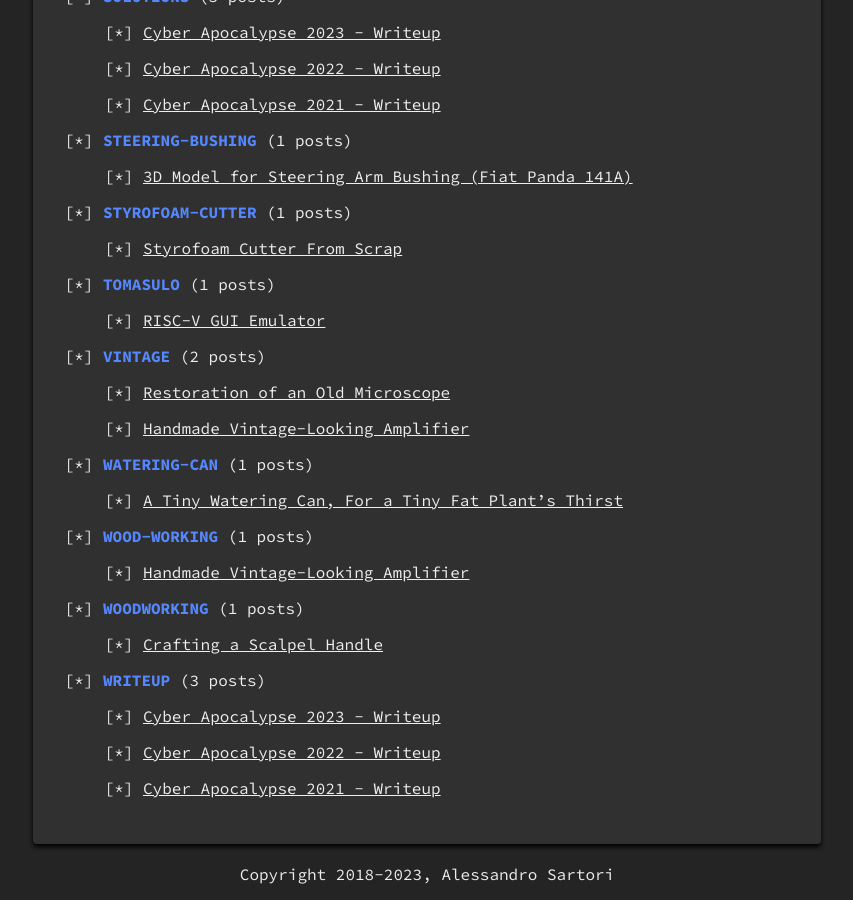
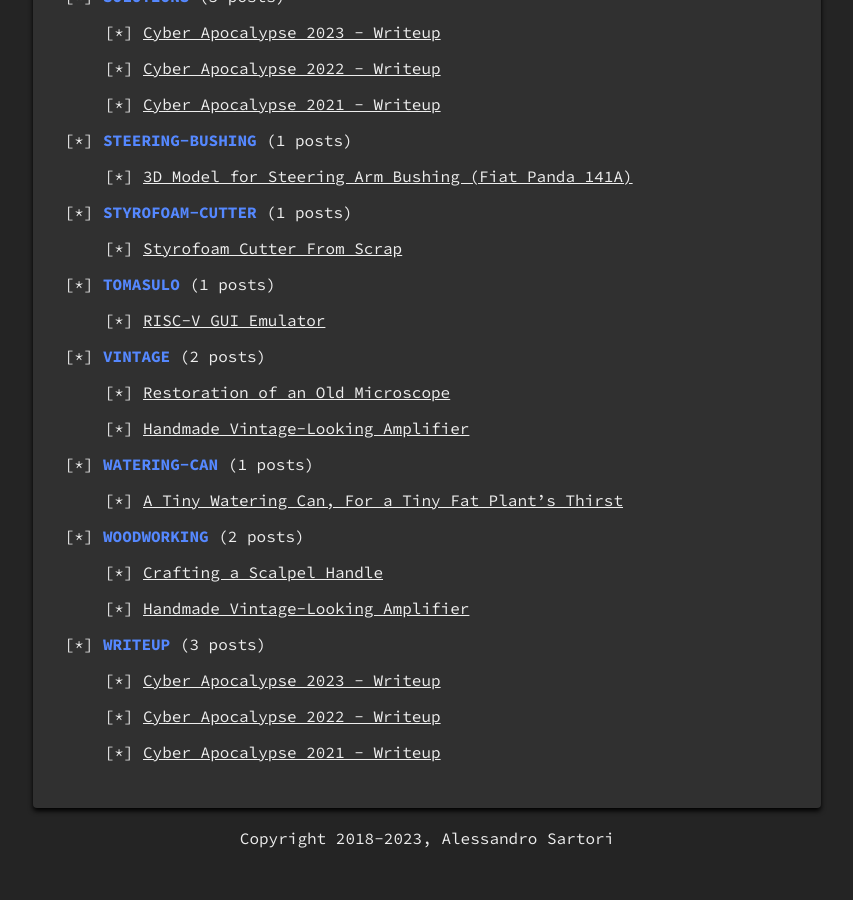
Before and after one commit to AlexSartori/alexsartori.github.io, a Jekyll site: the page built from tags.md, in a window 1280 px wide and 900 px high, scrolled down 5583 px. Shown: the whole window, without its empty margins (213-1066 px from the left). Built offline with Jekyll 4.4.1, drawn with Linux system fonts in a browser that asks for light colours; after the commit the page ends 6447 px from its top, so only the background shows below that.

```diff
--- a/_posts/2020-01-08-handmade-vintage-looking-amplifier.md
+++ b/_posts/2020-01-08-handmade-vintage-looking-amplifier.md
@@ -4,7 +4,7 @@ title: "Handmade Vintage-Looking Amplifier"
 description: "A present I crafted for a friend"
 date: 2020-01-08
 categories: electronics woodworking
-tags: 3d-printing amplifier electronics handmade vintage wood-working diy
+tags: 3d-printing amplifier electronics handmade vintage woodworking diy
 image: "/assets/posts/tomare-cover.png"
 ---
 
```
